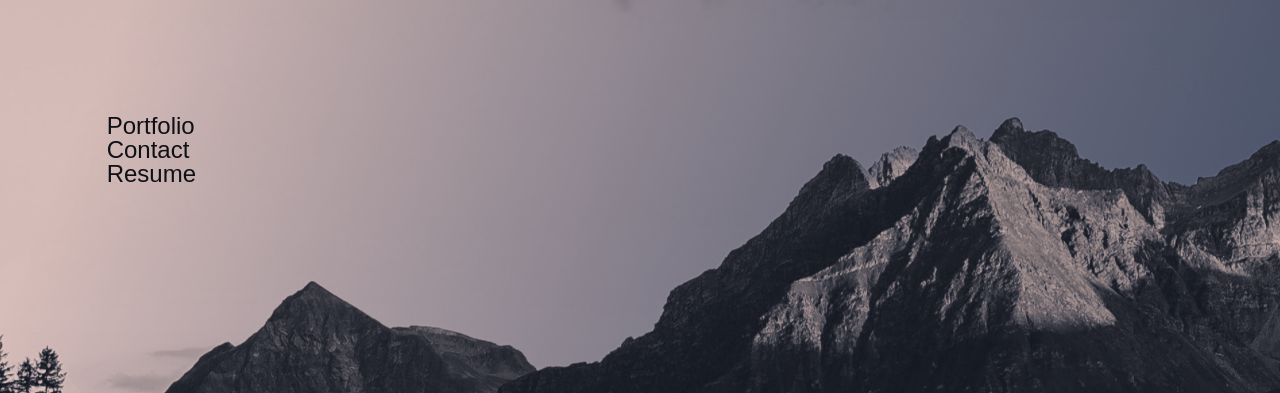
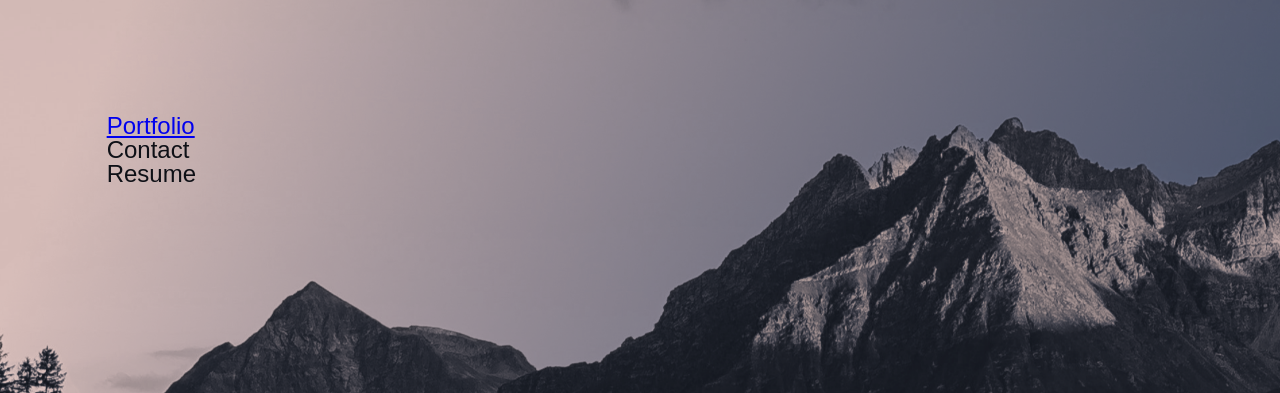
Before and after one commit to nbur4556/portfolio, a Next.js app: page / in a window 1280 px wide. Shown: the top 393 px of the page. Built offline with nearby package versions, Linux system fonts and the light colour scheme.

Commit message:
feat: create link to portfolio page

```diff
--- /dev/null
+++ b/components/NavigationBar.jsx
@@ -0,0 +1,13 @@
+import Link from "next/link"
+
+export const NavigationBar = () => {
+    return <nav>
+        <ul>
+            <li>
+                <Link href="/portfolio"><a>Portfolio</a></Link>
+            </li>
+            <li>Contact</li>
+            <li>Resume</li>
+        </ul>
+    </nav>
+}
--- a/pages/index.js
+++ b/pages/index.js
@@ -1,6 +1,9 @@
 import Head from 'next/head';
 import Image from 'next/image';
 import styles from '../styles/Home.module.scss';
+
+// Components
+import { NavigationBar } from '../components/NavigationBar';
 
 export default function Home() {
   return (
@@ -12,20 +15,7 @@ export default function Home() {
       </Head>
 
       <main className={styles.page}>
-        <Image
-          className={styles.bgImage}
-          src="/mountain_bg.png"
-          alt="Background mountain image."
-          layout="fill"
-        />
-
-        <nav>
-          <ul>
-            <li>Portfolio</li>
-            <li>Contact</li>
-            <li>Resume</li>
-          </ul>
-        </nav>
+        <NavigationBar />
 
         <h1>Hi, I&apos;m Nick Burt</h1>
 
@@ -37,6 +27,13 @@ export default function Home() {
           <hr />
           <p>Javascript - React - Node - MongoDB - MySQL</p>
         </section>
+
+        <Image
+          className={styles.bgImage}
+          src="/mountain_bg.png"
+          alt="Background mountain image."
+          layout="fill"
+        />
       </main>
     </div>
   );
--- a/styles/Home.module.scss
+++ b/styles/Home.module.scss
@@ -31,5 +31,5 @@
 }
 
 .bgImage {
-    z-index: -1;
+    z-index: -100;
 }
```
Also changed, not shown: pages/portfolio/index.jsx (added, +7 -0 lines).
